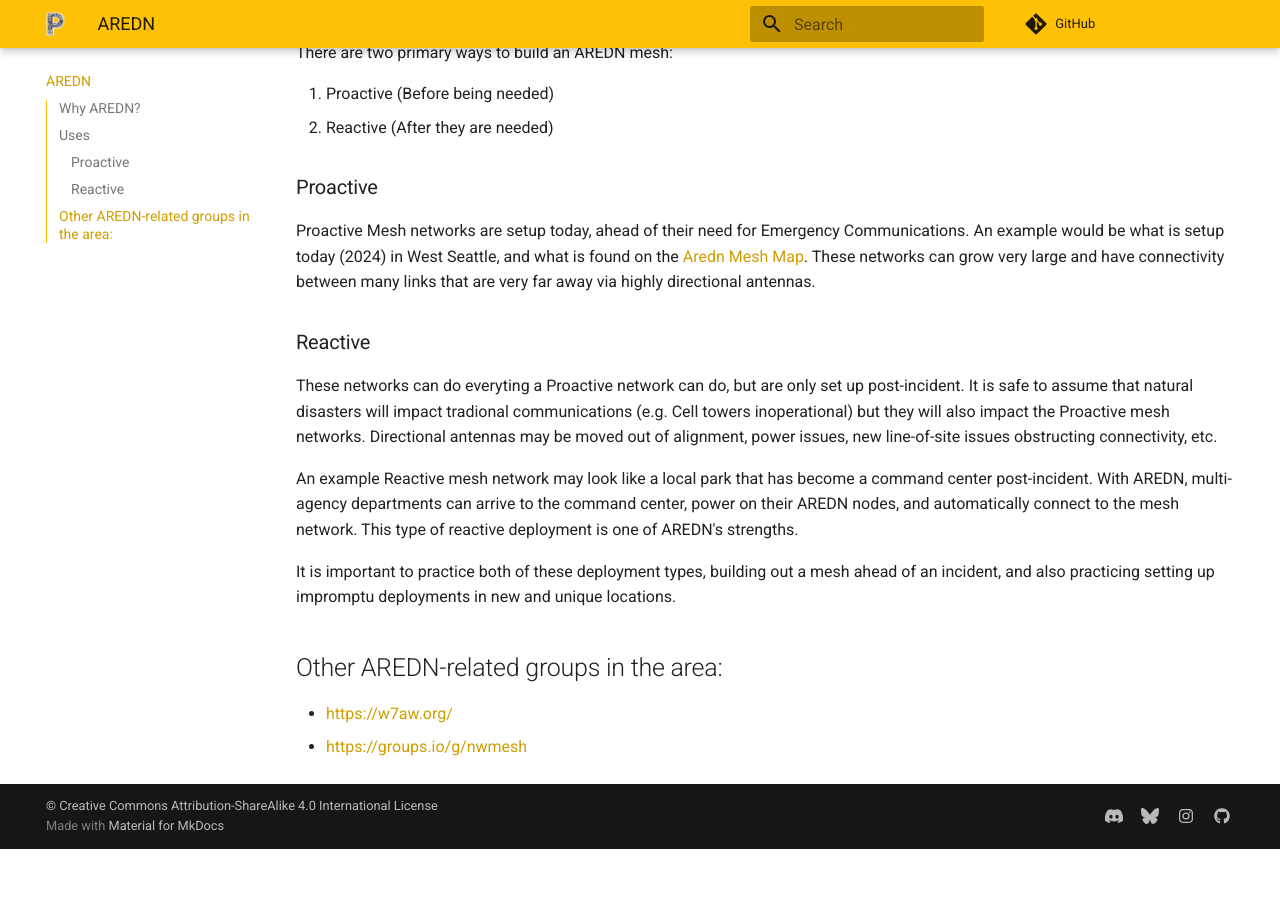
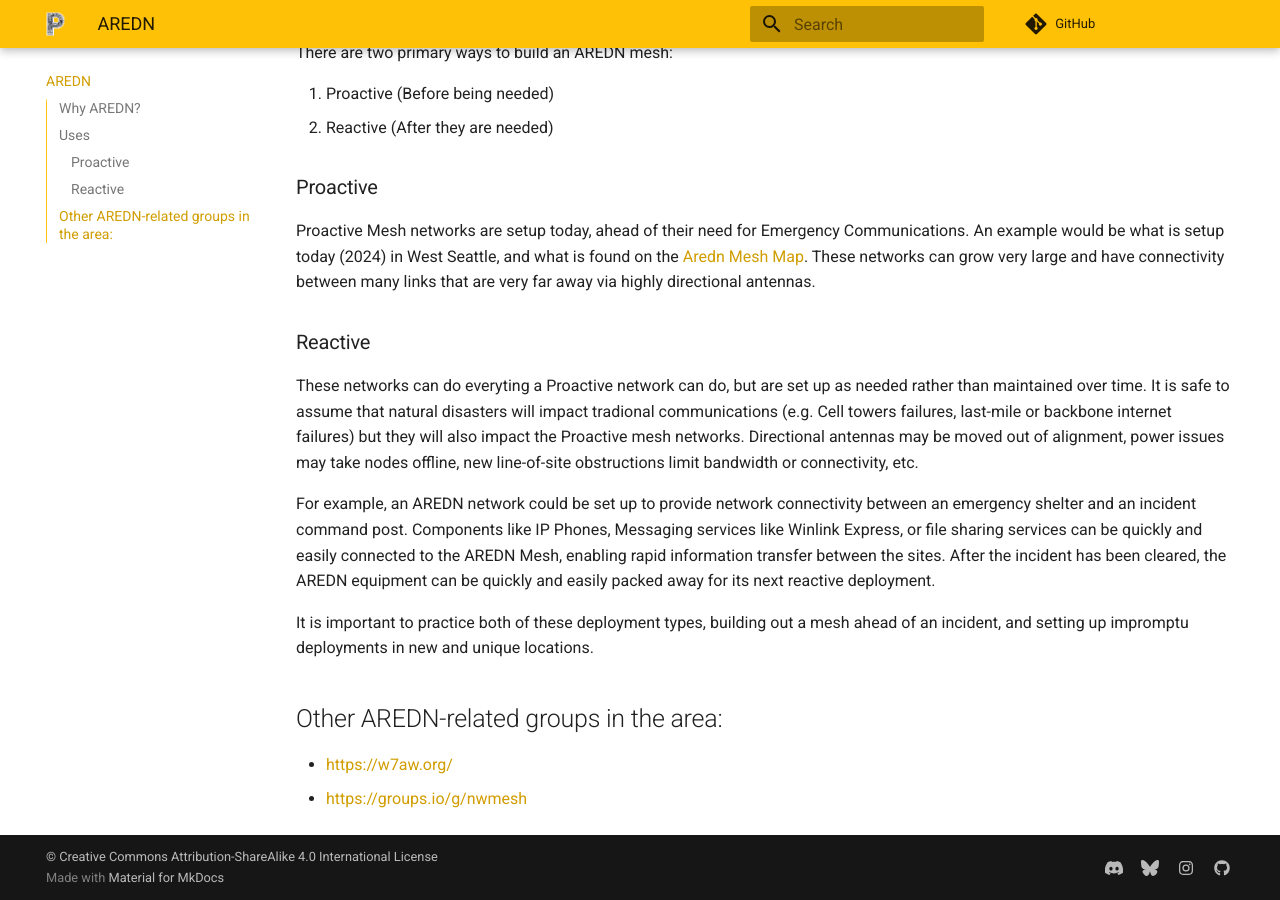
Before and after one commit to pugetmesh/pugetmesh.github.io, an MkDocs documentation site: the page built from docs/aredn/index.md, in a window 1280 px wide and 900 px high, scrolled down 786 px. Built offline with MkDocs 1.6.1 and Material for MkDocs 9.7.7, drawn with Linux system fonts in a browser that asks for light colours; comment, search, counter and statistics services are not loaded; before the commit the page ends 1635 px from its top, so only the background shows below that.

Commit message:
Formatting, rewording, and url fixins.

```diff
--- a/docs/aredn/index.md
+++ b/docs/aredn/index.md
@@ -1,38 +1,38 @@
 # AREDN
+
 ![AREDN Mesh Logo](/media/AREDN-Logo.png){ align=left }
-The [Amateur Radio Emergency Data Network](arednmesh.org) (AREDN®) mesh provides a way for Amateur Radio operators to create high-speed ad hoc Data Networks for use in Emergency and service-oriented communications.
+
+The [Amateur Radio Emergency Data Network](https://www.arednmesh.org) (AREDN®) mesh provides a way for Amateur Radio operators to create high-speed ad hoc Data Networks for use in Emergency and service-oriented communications.
 
 Specifially, AREDN is the software that runs on top of consumer and commercial-grade WiFi hardware in place of the factory firmware. This new software takes care of the considerations required to setup and manage a mesh network with no internet and and a focus on Emergency Communications (EmComm). While it is possible to legally use AREDN without a ham radio license, the frequencies and power levels used in the Puget Sound region do require a license.
 
+## Why AREDN?
 
-
-## Why AREDN?
 AREDN® provides a way for amateur radio operators to create high-speed data networks for use in emergency and community service communication. At a high level, an Amateur Radio Emergency Data Network is simply another tool for your EmComm toolbox. As an amateur radio operator involved in emergency communication, you already have quite a few RF resources that you use on a regular basis. AREDN® is yet another tool that you might want to have available if it meets an important EmComm requirement, which we’ll see in a moment.
-
 
 You may already own a supported hardware device. Check [the comprehensive supported-devices list](https://www.arednmesh.org/content/supported-devices-0) on their website to findout. I also encourage you to check out their [nice documentation](https://docs.arednmesh.org/en/latest/).
 
+## Uses
 
-## Uses
 There are two primary ways to build an AREDN mesh:
 
 1. Proactive (Before being needed)
 2. Reactive (After they are needed)
 
 ### Proactive
+
 Proactive Mesh networks are setup today, ahead of their need for Emergency Communications. An example would be what is setup today (2024) in West Seattle, and what is found on the [Aredn Mesh Map](http://usercontent.arednmesh.org/K/5/K5DLQ/livemap2.html#7/46.604/-120.146). These networks can grow very large and have connectivity between many links that are very far away via highly directional antennas.
 
 
 ### Reactive
-These networks can do everyting a Proactive network can do, but are only set up post-incident. It is safe to assume that natural disasters will impact tradional communications (e.g. Cell towers inoperational) but they will also impact the Proactive mesh networks. Directional antennas may be moved out of alignment, power issues, new line-of-site issues obstructing connectivity, etc.
 
-An example Reactive mesh network may look like a local park that has become a command center post-incident. With AREDN, multi-agency departments can arrive to the command center, power on their AREDN nodes, and automatically connect to the mesh network. This type of reactive deployment is one of AREDN's strengths.
+These networks can do everyting a Proactive network can do, but are set up as needed rather than maintained over time. It is safe to assume that natural disasters will impact tradional communications (e.g. Cell towers failures, last-mile or backbone internet failures) but they will also impact the Proactive mesh networks. Directional antennas may be moved out of alignment, power issues may take nodes offline, new line-of-site obstructions limit bandwidth or connectivity, etc.
 
+For example, an AREDN network could be set up to provide network connectivity between an emergency shelter and an incident command post. Components like IP Phones, Messaging services like Winlink Express, or file sharing services can be quickly and easily connected to the AREDN Mesh, enabling rapid information transfer between the sites. After the incident has been cleared, the AREDN equipment can be quickly and easily packed away for its next reactive deployment.
 
-
-It is important to practice both of these deployment types, building out a mesh ahead of an incident, and also practicing setting up impromptu deployments in new and unique locations.
-
+It is important to practice both of these deployment types, building out a mesh ahead of an incident, and setting up impromptu deployments in new and unique locations.
 
 ## Other AREDN-related groups in the area:
+
 - [https://w7aw.org/](https://w7aw.org/)
 - [https://groups.io/g/nwmesh](https://groups.io/g/nwmesh)
```
